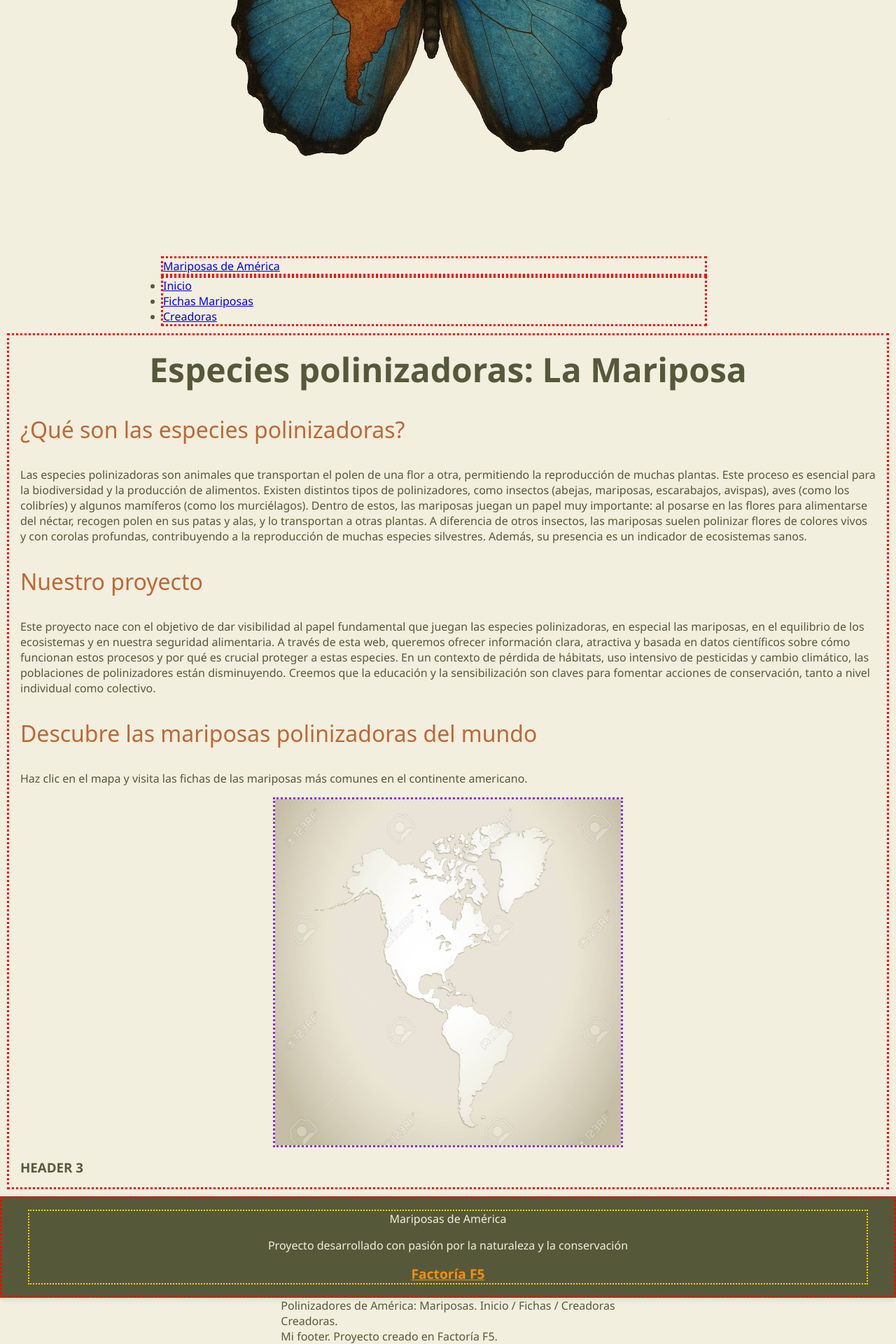
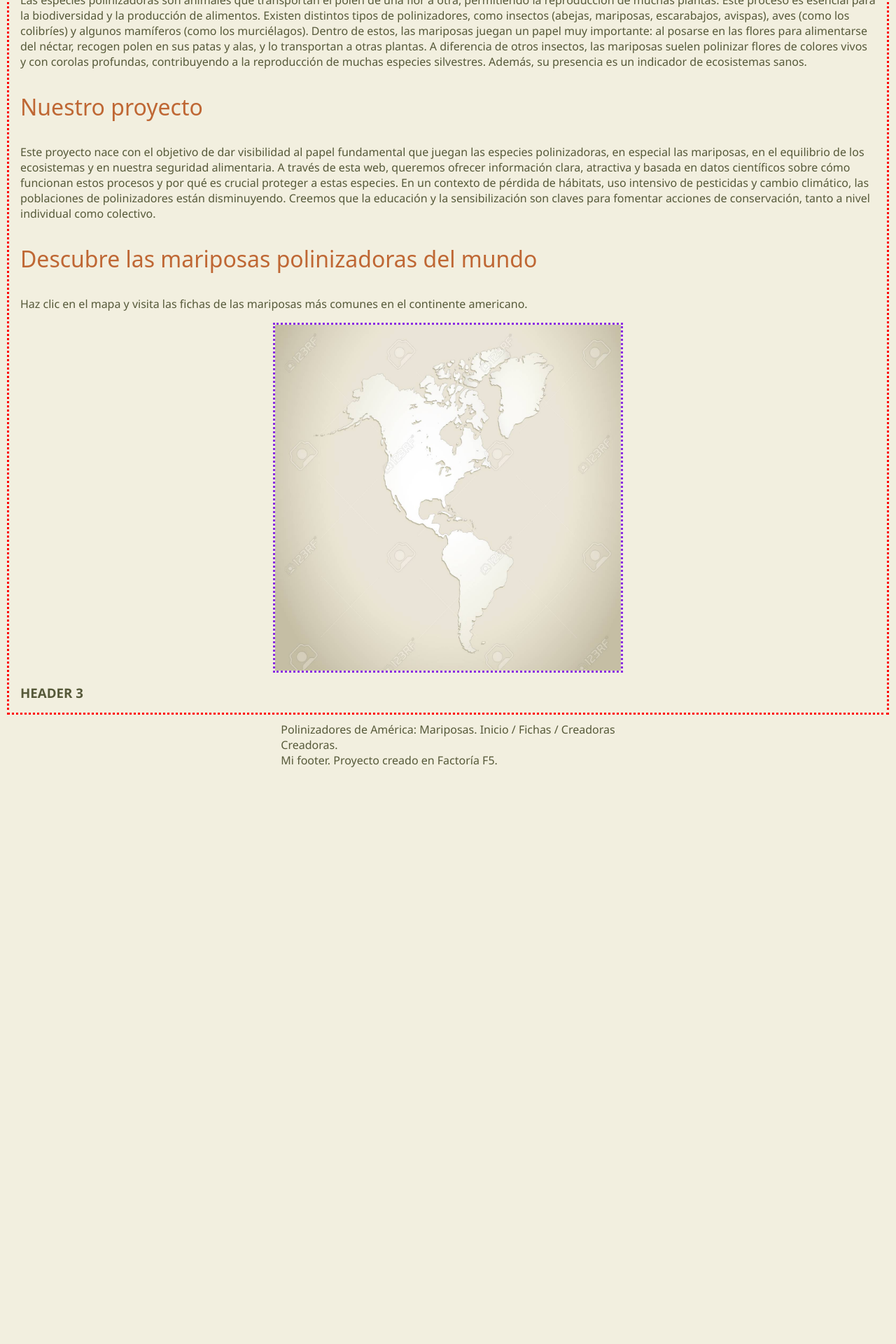
Before and after one commit to irinatiron/polinizadores-america-mariposas, a React (Vite) app: page /sobre-nosotras in a window 1280 px wide. Shown: the part 412-2332 px from the top of the page at 70% size. After the commit the page ends 1509 px from the top, so only its background shows below. Built offline with nearby package versions, Linux system fonts and the light colour scheme; a web font is replaced by a local one.

Commit message:
CODE: create function for Footer.jsx and style for Footer.css(#9)

```diff
--- a/index.html
+++ b/index.html
@@ -17,23 +17,6 @@
 </head>
 
 <body class="flex-container">
-
-  <nav class="navbar">
-    <div class="nav-container">
-      <a href="#" class="nav-logo">
-        <img src="/src/assets/images/nav-logo.png" alt="blue butterfly with america map on the left side"></a>
-
-      <a href="#" class="nav-title">
-        <p style="border: 3px dotted red">Mariposas de América</p>
-      </a>
-
-      <ul class="nav-menu" style="border: 3px dotted red">
-        <li><a href="#home" class="nav-link">Inicio</a></li>
-        <li><a href="#cards" class="nav-link">Fichas Mariposas</a></li>
-        <li><a href="#creators" class="nav-link">Creadoras</a></li>
-      </ul>
-    </div>
-  </nav>
 
   <header></header>
 
@@ -66,15 +49,7 @@
     </div>
     <!---->
   </main>
-  <footer class="footer">
 
-    <div class="footer-content" style="border: 2px dotted gold">
-      <p class="footer-logo">Mariposas de América</p>
-      <p class="footer-text">Proyecto desarrollado con pasión por la naturaleza y la conservación</p>
-      <a href="" class="footer-brand">Factoría F5</a>
-    </div>
-
-  </footer>
 
 
   <div id="root"></div>
--- a/src/index.css
+++ b/src/index.css
@@ -122,37 +122,7 @@ main div p {
 }
 
 
-/*---FOOTER---*/
-.footer {
-  border: 3px dotted red;
-  background-color: var(--color-olive-green);
-  color: var(--color-light-beige);
-  text-align: center;
-  padding: 1rem 0;
-  width: 100%;
-  bottom: 0;
-  z-index: 1000;
-  box-shadow: 0 2px 10px rgba(0, 0, 0, 0.1);
-}
 
-.footer-content {
-  max-width: 1200px;
-  margin: 0 auto;
-}
-
-.footer-logo {
-  margin-bottom: 1rem;
-}
-
-.footer-text {
-  margin-bottom: 1rem;
-}
-
-.footer-brand {
-  font-size: 1.2rem;
-  font-weight: 600;
-  color: var(--color-accent-orange);
-}
 
 
 
```
Also changed, not shown: src/components/Footer.css (added, +31 -0 lines), src/components/Footer.jsx (added, +15 -0 lines).
